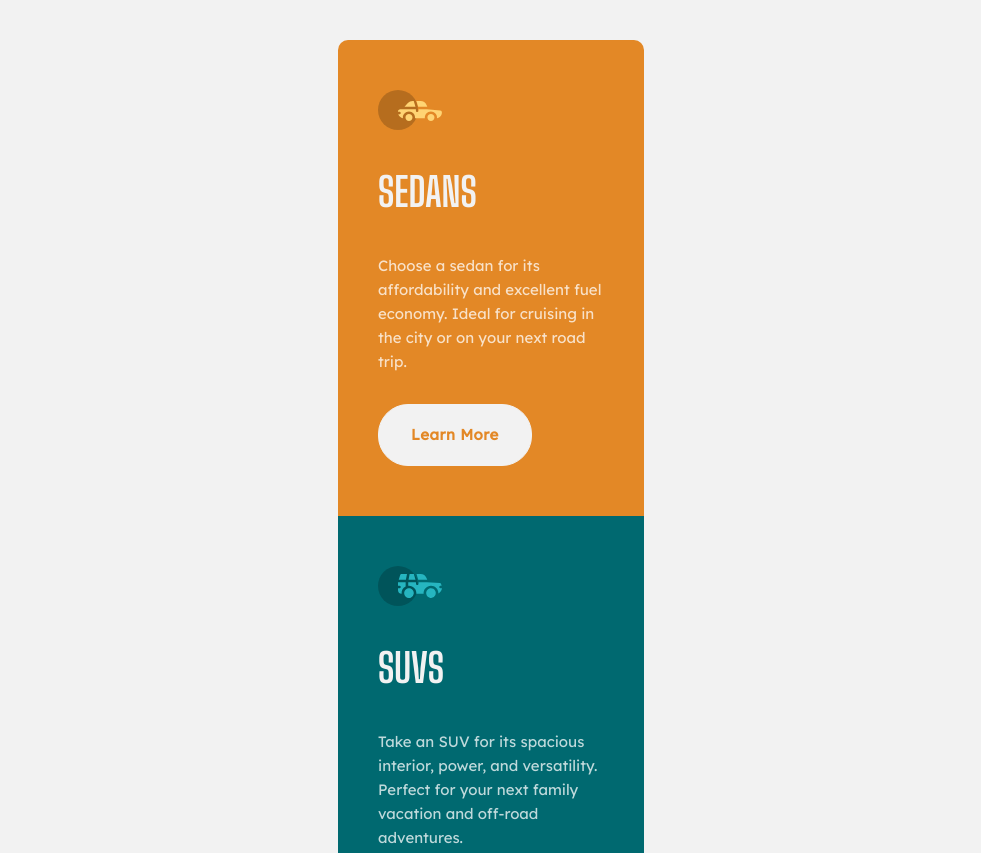
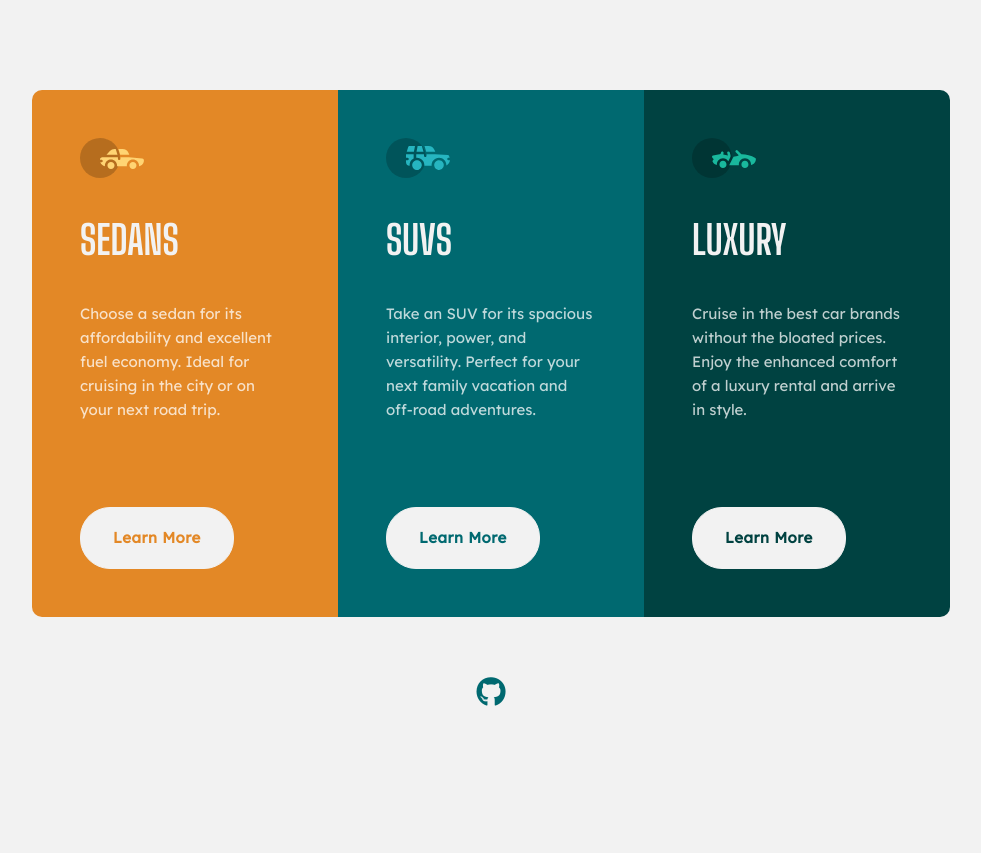
Before and after one commit to robinjmm/column-preview-card, a website: page index.html in a window 1280 px wide. Shown: the top 853 px of the page, without its empty margins (149-1130 px from the left). After the commit the page ends 800 px from the top, so only its background shows below. Drawn offline with nearby package versions, Linux system fonts and the light colour scheme; files that its build step writes are made by us from their sources.

Commit message:
Add link to GitHub repo

```diff
--- a/index.html
+++ b/index.html
@@ -55,6 +55,12 @@
             <a href="#" class="button button--text-dark-cyan">Learn More</a>
         </div>
     </main>
+
+    <footer>
+        <a href="https://github.com/robinjmm/column-preview-card" target="_blank" title="GitHub Repo Link">
+            <i class="fa-brands fa-github"></i>
+        </a>
+    </footer>
 </body>
 
 </html>
--- a/scss/app.scss
+++ b/scss/app.scss
@@ -6,6 +6,8 @@
 
 @use "components/button";
 
+@use "components/link-icons";
+
 @use "fontawesome/fontawesome";
 
 @use "fontawesome/brands";
--- /dev/null
+++ b/scss/components/_link-icons.scss
@@ -0,0 +1,7 @@
+@use '../base/variables' as *;
+
+.fa-github {
+    font-size: rem(30px);
+    cursor: pointer;
+    color: $text-cyan;
+}
--- a/scss/layout/_layouts.scss
+++ b/scss/layout/_layouts.scss
@@ -1,6 +1,11 @@
-@use '../base/variables'as *;
+@use '../base/variables' as *;
 
 body {
+    display: flex;
+    flex-direction: column;
+    justify-content: center;
+    align-items: center;
+    padding: 5vh 0;
     background-color: $bg-light-gray;
     color: $text-color;
     font-family: $ff-lexend;
@@ -9,5 +14,5 @@ body {
 }
 
 main {
-    padding: 5vh 0;
+    margin-bottom: rem(60px);
 }
--- a/scss/layout/_media-queries.scss
+++ b/scss/layout/_media-queries.scss
@@ -1,12 +1,7 @@
-@use '../base/variables'as *;
+@use '../base/variables' as *;
 
 
-@media (min-width: 1440px) {
-    body {
-        display: flex;
-        align-items: center;
-    }
-
+@media (min-width: 1024px) {
     main {
         display: flex;
         justify-content: center;
```
